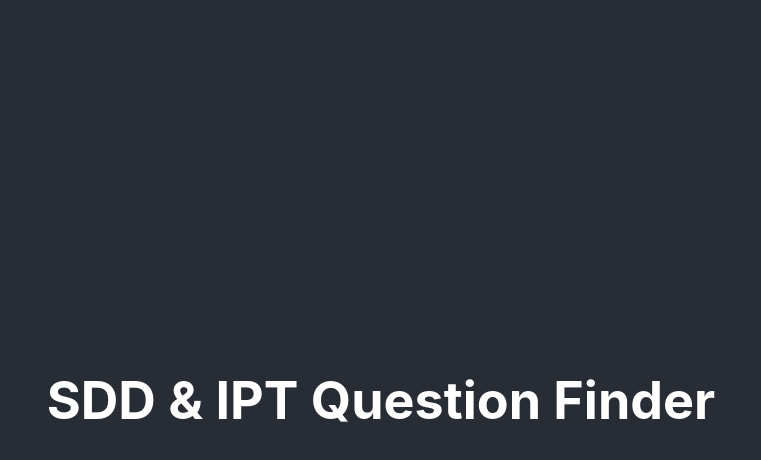
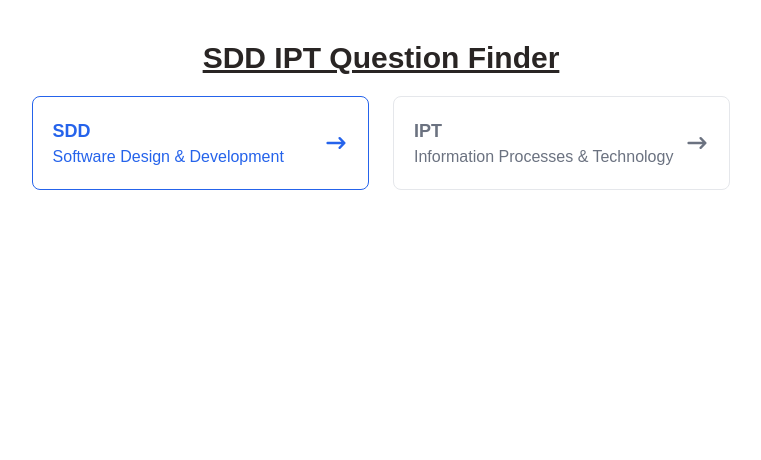
Before and after one commit to jamiejcole/ipt-sdd-react, a React (Create React App) app: page / in a window 1280 px wide. Shown: the top 460 px of the page, without its empty margins (259-1020 px from the left). Built offline with nearby package versions, Linux system fonts and the light colour scheme.

Commit message:
made react work

```diff
--- /dev/null
+++ b/postcss.config.js
@@ -0,0 +1,6 @@
+module.exports = {
+  plugins: {
+    tailwindcss: {},
+    autoprefixer: {},
+  },
+}
--- a/src/App.css
+++ b/src/App.css
@@ -7,32 +7,14 @@
   pointer-events: none;
 }
 
-@media (prefers-reduced-motion: no-preference) {
-  .App-logo {
-    animation: App-logo-spin infinite 20s linear;
-  }
-}
-
 .App-header {
-  background-color: #282c34;
-  min-height: 100vh;
   display: flex;
   flex-direction: column;
   align-items: center;
-  justify-content: center;
-  font-size: calc(10px + 2vmin);
+  justify-content: top;
   color: white;
 }
 
 .App-link {
   color: #61dafb;
 }
-
-@keyframes App-logo-spin {
-  from {
-    transform: rotate(0deg);
-  }
-  to {
-    transform: rotate(360deg);
-  }
-}
--- a/src/App.js
+++ b/src/App.js
@@ -1,13 +1,18 @@
 import './App.css';
+//import NameForm from './components/form';
+import RadioForm from './components/radioForm';
 
 function App() {
   return (
     <div className="App">
       <header className="App-header">
-        <h1>
-          SDD & IPT Question Finder
+        <h1 className="text-stone-800 text-3xl font-bold underline pt-10">
+          SDD IPT Question Finder
         </h1>
       </header>
+
+      <RadioForm t1="SDD" d1="Software Design & Development" t2="IPT" d2="Information Processes & Technology" />
+
     </div>
   );
 }
--- /dev/null
+++ b/src/components/clock.js
@@ -0,0 +1,36 @@
+import React from 'react';
+
+class Clock extends React.Component {
+    constructor(props) {
+      super(props);
+      this.state = {date: new Date()};
+    }
+
+    componentDidMount() {
+      this.timerID = setInterval(
+        () => this.tick(),
+        1000
+      );
+    }
+
+    componentWillUnmount() {
+      clearInterval(this.timerID);
+    }
+
+    tick() {
+      this.setState({
+        date: new Date()
+      });
+    }
+
+    render() {
+      return (
+        <div>
+          <h1>Hello, world!</h1>
+          <h2>It is {this.state.date.toLocaleTimeString()}.</h2>
+        </div>
+      );
+    }
+  }
+
+export default Clock;
--- /dev/null
+++ b/src/components/form.js
@@ -0,0 +1,34 @@
+import React from 'react';
+
+class NameForm extends React.Component {
+    constructor(props) {
+      super(props);
+      this.state = {value: ''};
+
+      this.handleChange = this.handleChange.bind(this);
+      this.handleSubmit = this.handleSubmit.bind(this);
+    }
+
+    handleChange(event) {
+      this.setState({value: event.target.value});
+    }
+
+    handleSubmit(event) {
+      alert('A name was submitted: ' + this.state.value);
+      event.preventDefault();
+    }
+
+    render() {
+      return (
+        <form onSubmit={this.handleSubmit}>
+          <label class="block mb-2 text-sm font-medium text-gray-900 dark:text-gray-300">
+            {this.props.title}:
+            <input class="bg-gray-50 border border-gray-300 text-gray-900 text-sm rounded-lg focus:ring-blue-500 focus:border-blue-500 block w-full p-2.5 dark:bg-gray-700 dark:border-gray-600 dark:placeholder-gray-400 dark:text-white dark:focus:ring-blue-500 dark:focus:border-blue-500" type="text" value={this.state.value} onChange={this.handleChange} />
+          </label>
+          <input class="text-white bg-blue-700 hover:bg-blue-800 focus:ring-4 focus:outline-none focus:ring-blue-300 font-medium rounded-lg text-sm w-full sm:w-auto px-5 py-2.5 text-center dark:bg-blue-600 dark:hover:bg-blue-700 dark:focus:ring-blue-800" type="submit" value="Submit" />
+        </form>
+      );
+    }
+  }
+
+export default NameForm;
--- /dev/null
+++ b/src/components/radioForm.js
@@ -0,0 +1,42 @@
+import React from 'react';
+
+const RadioForm = (props) => {
+
+    const handleSubmit = (event) => {
+      alert('An option was submitted: ');
+      event.preventDefault();
+    }
+
+    return (
+      <div className="grid place-items-center">
+          <form onSubmit={handleSubmit}>
+              <h3 className="mb-5 text-lg font-medium text-gray-900 dark:text-white">{props.title}</h3>
+              <ul className="grid gap-6 w-full md:grid-cols-2 text-left">
+                  <li>
+                      <input type="radio" id="hosting-small" name="hosting" value="hosting-small" className="hidden peer" required="" defaultChecked={true} />
+                      <label htmlFor="hosting-small" className="inline-flex justify-between items-center p-5 w-full text-gray-500 bg-white rounded-lg border border-gray-200 cursor-pointer dark:hover:text-gray-300 dark:border-gray-700 dark:peer-checked:text-blue-500 peer-checked:border-blue-600 peer-checked:text-blue-600 hover:text-gray-600 hover:bg-gray-100 dark:text-gray-400 dark:bg-gray-800 dark:hover:bg-gray-700">
+                          <div className="block">
+                              <div className="w-full text-lg font-semibold">{props.t1}</div>
+                              <div className="w-full">{props.d1}</div>
+                          </div>
+                          <svg aria-hidden="true" className="ml-3 w-6 h-6" fill="currentColor" viewBox="0 0 20 20" xmlns="http://www.w3.org/2000/svg"><path fillRule="evenodd" d="M12.293 5.293a1 1 0 011.414 0l4 4a1 1 0 010 1.414l-4 4a1 1 0 01-1.414-1.414L14.586 11H3a1 1 0 110-2h11.586l-2.293-2.293a1 1 0 010-1.414z" clipRule="evenodd"></path></svg>
+                      </label>
+                  </li>
+                  <li>
+                      <input type="radio" id="hosting-big" name="hosting" value="hosting-big" className="hidden peer" />
+                      <label htmlFor="hosting-big" className="inline-flex justify-between items-center p-5 w-full text-gray-500 bg-white rounded-lg border border-gray-200 cursor-pointer dark:hover:text-gray-300 dark:border-gray-700 dark:peer-checked:text-blue-500 peer-checked:border-blue-600 peer-checked:text-blue-600 hover:text-gray-600 hover:bg-gray-100 dark:text-gray-400 dark:bg-gray-800 dark:hover:bg-gray-700">
+                          <div className="block">
+                              <div className="w-full text-lg font-semibold">{props.t2}</div>
+                              <div className="w-full">{props.d2}</div>
+                          </div>
+                          <svg aria-hidden="true" className="ml-3 w-6 h-6" fill="currentColor" viewBox="0 0 20 20" xmlns="http://www.w3.org/2000/svg"><path fillRule="evenodd" d="M12.293 5.293a1 1 0 011.414 0l4 4a1 1 0 010 1.414l-4 4a1 1 0 01-1.414-1.414L14.586 11H3a1 1 0 110-2h11.586l-2.293-2.293a1 1 0 010-1.414z" clipRule="evenodd"></path></svg>
+                      </label>
+                  </li>
+              </ul>
+
+          </form>
+      </div>
+    );
+  }
+
+export default RadioForm;
--- a/src/index.css
+++ b/src/index.css
@@ -1,10 +1,14 @@
+@tailwind base;
+@tailwind components;
+@tailwind utilities;
+@import url('https://fonts.googleapis.com/css2?family=Lekton&display=swap');
+
 body {
   margin: 0;
-  font-family: -apple-system, BlinkMacSystemFont, 'Segoe UI', 'Roboto', 'Oxygen',
-    'Ubuntu', 'Cantarell', 'Fira Sans', 'Droid Sans', 'Helvetica Neue',
-    sans-serif;
+  font-family: 'Lekton', sans-serif;
   -webkit-font-smoothing: antialiased;
   -moz-osx-font-smoothing: grayscale;
+  background-color: #ffffff;
 }
 
 code {
--- a/src/index.js
+++ b/src/index.js
@@ -7,7 +7,8 @@ import reportWebVitals from './reportWebVitals';
 const root = ReactDOM.createRoot(document.getElementById('root'));
 root.render(
   <React.StrictMode>
-    <App />
+    <App>
+    </App>
   </React.StrictMode>
 );
 
--- /dev/null
+++ b/tailwind.config.js
@@ -0,0 +1,10 @@
+/** @type {import('tailwindcss').Config} */
+module.exports = {
+  content: [
+    "./src/**/*.{js,jsx,ts,tsx}",
+  ],
+  theme: {
+    extend: {},
+  },
+  plugins: [],
+}
```
Also changed, not shown: package.json (+6 -1 lines), src/logo.svg, 1 other file (tests, documents, lock files or other folders).
